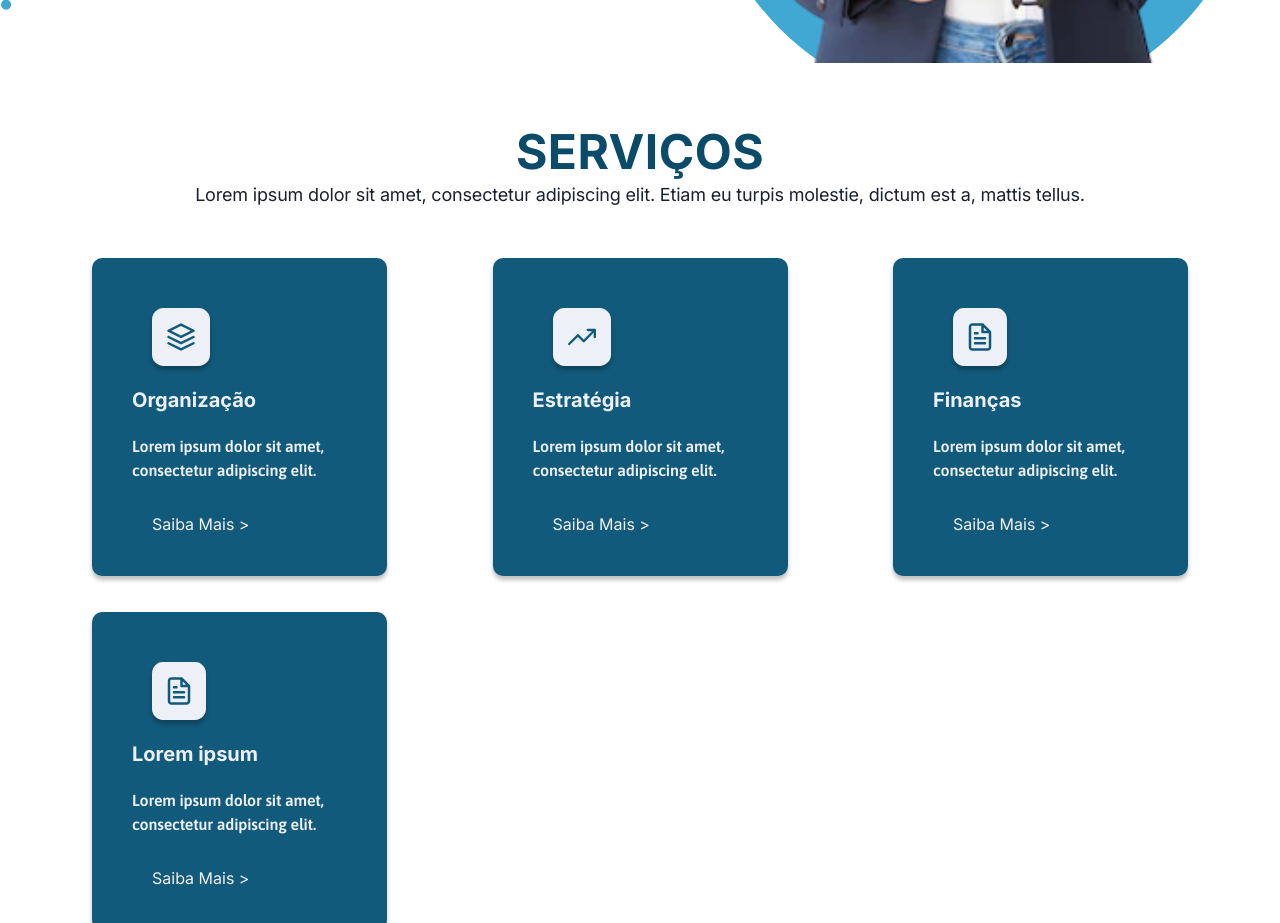
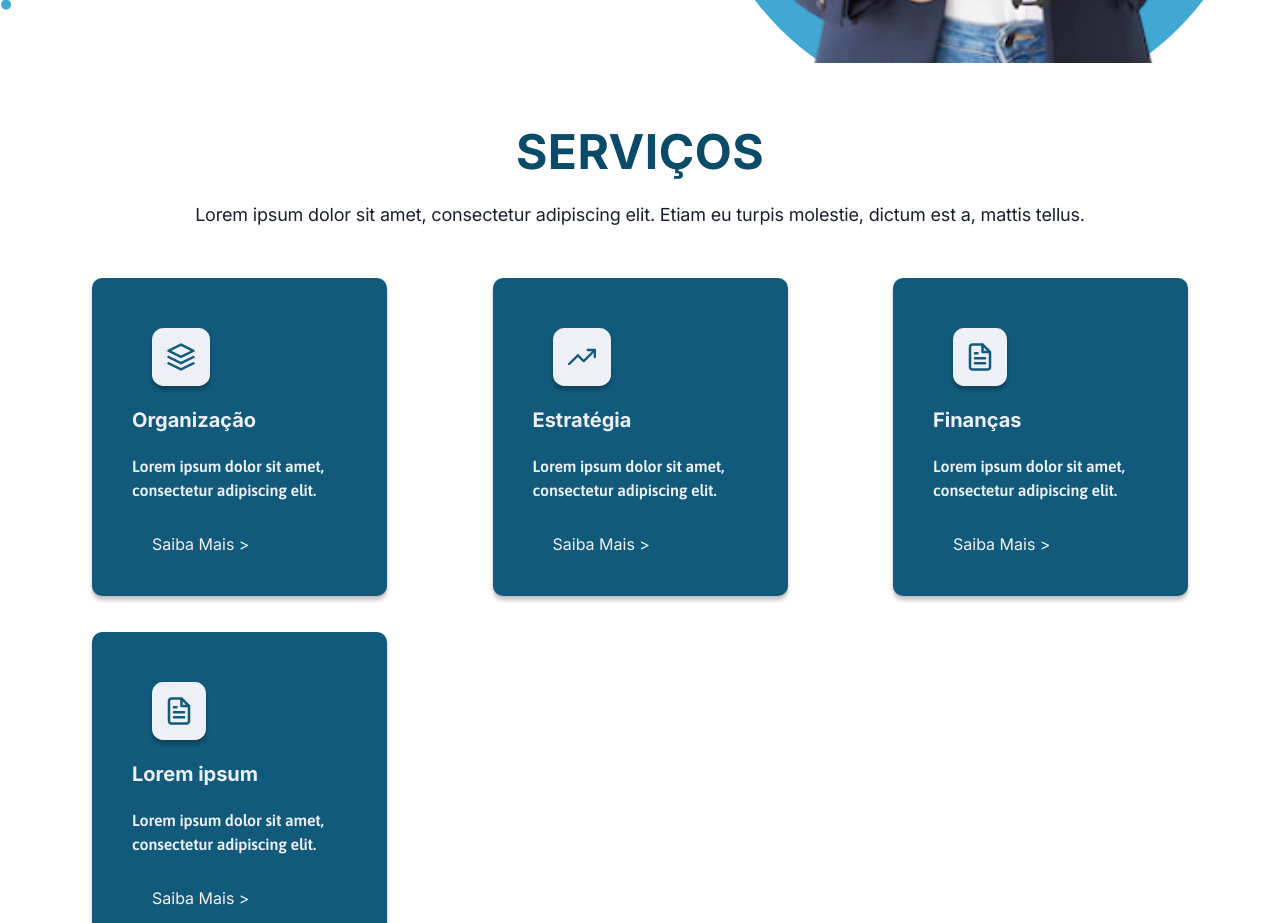
Before and after one commit to byte-serido/projectJR-Consultoria-web, a Vue app in the folder web/: page / in a window 1280 px wide. Shown: the part 840-1763 px from the top of the page. Built offline with nearby package versions, Linux system fonts and the light colour scheme.

Commit message:
feat: Ajustes!

```diff
--- a/web/src/components/home/MyService.vue
+++ b/web/src/components/home/MyService.vue
@@ -1,10 +1,10 @@
 <template lang="pt-br">
     <section class="service-container">
         <div class="container service">
-            <div>
+            <article>
                 <h2>SERVIÇOS</h2>
                 <p>Lorem ipsum dolor sit amet, consectetur adipiscing elit. Etiam eu turpis molestie, dictum est a, mattis tellus.</p>
-            </div>
+            </article>
             <div class="box-container">
                 <div class="box">
                     <img src="../../assets/serv/stack.svg">
@@ -60,6 +60,13 @@ export default {
         align-items: center;
         padding: 60px 92px;
         gap: 50px;
+    }
+
+    .service article{
+        display: flex;
+        flex-direction: column;
+        align-items: center;
+        gap: 20px;
     }
 
     h2{
```
